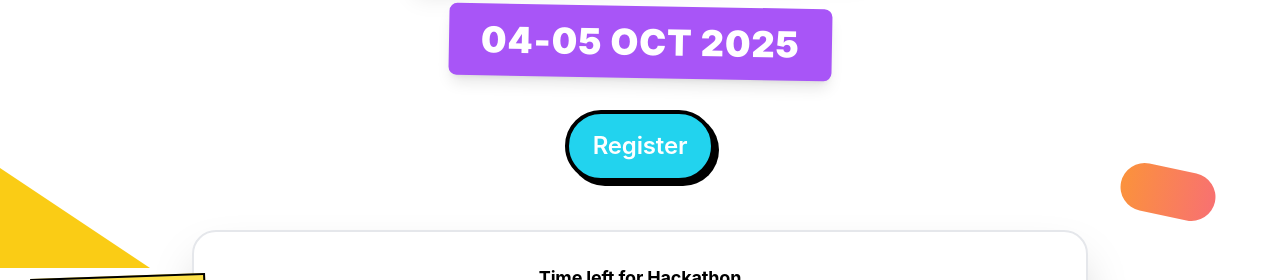
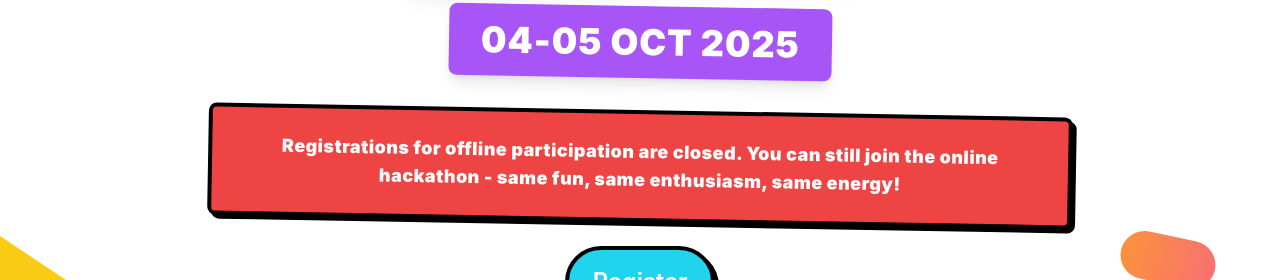
Before and after one commit to kartikshukla17/ambition2.0, a Next.js app: page / in a window 1280 px wide. Shown: the part 346-626 px from the top of the page. Built offline with nearby package versions, Linux system fonts and the light colour scheme; no server answers; a web font is replaced by a local one.

Commit message:
registration reopen

```diff
--- a/src/components/sections/HeroBanner.jsx
+++ b/src/components/sections/HeroBanner.jsx
@@ -60,10 +60,21 @@ const HeroBanner = () => {
         </div>
       </div>
 
+      {/* Registration Message */}
+      <div className="mb-6 z-10 max-w-4xl mx-auto px-4">
+        <div
+          className="bg-red-500 dark:bg-red-600 px-6 sm:px-8 py-4 sm:py-6 transform rotate-1 shadow-[4px_4px_0_#000] hover:shadow-[6px_6px_0_#000] transition-all duration-200 border-4 border-black dark:border-white rounded-lg cursor-pointer hover:scale-105 active:scale-95"
+          onClick={() => window.open('https://tally.so/r/3E97Nl', '_blank')}
+        >
+          <p className="text-center text-white dark:text-white font-black text-sm sm:text-base md:text-lg leading-relaxed tracking-wide">
+            Registrations for offline participation are closed. You can still join the online hackathon - same fun, same enthusiasm, same energy!
+          </p>
+        </div>
+      </div>
+
       {/* Register Button */}
-
       <div className="mb-12 z-10">
-        <Button className="bg-cyan-400 hover:bg-cyan-500 px-12 py-4 text-2xl font-black text-black shadow-[4px_4px_0_#000] hover:shadow-[6px_6px_0_#000] transition-all duration-200 border-4 border-black transform hover:scale-105" onClick={() => router.push('/registration-closed')}>
+        <Button className="bg-cyan-400 hover:bg-cyan-500 px-12 py-4 text-2xl font-black text-black shadow-[4px_4px_0_#000] hover:shadow-[6px_6px_0_#000] transition-all duration-200 border-4 border-black transform hover:scale-105" onClick={() => window.open('https://tally.so/r/3E97Nl', '_blank')}>
           Register
         </Button>
       </div>
--- a/src/components/sections/PrizesAndRewards.jsx
+++ b/src/components/sections/PrizesAndRewards.jsx
@@ -171,7 +171,7 @@ const PrizesAndRewards = () => {
         <div className="text-center mt-8 sm:mt-12 lg:mt-16 px-4">
           <div
             className="inline-block bg-green-600 text-white px-4 sm:px-6 lg:px-8 py-3 sm:py-4 rounded-xl sm:rounded-2xl font-bold text-base sm:text-lg shadow-xl sm:shadow-2xl border-2 sm:border-4 border-black transform rotate-1 hover:rotate-0 transition-transform duration-300 min-h-[48px] flex items-center justify-center cursor-pointer hover:bg-green-700 active:scale-95"
-            onClick={() => router.push('/registration-closed')}
+            onClick={() => window.open('https://tally.so/r/3E97Nl', '_blank')}
           >
             🚀 Ready to Win Big? Register Now!
           </div>
```
